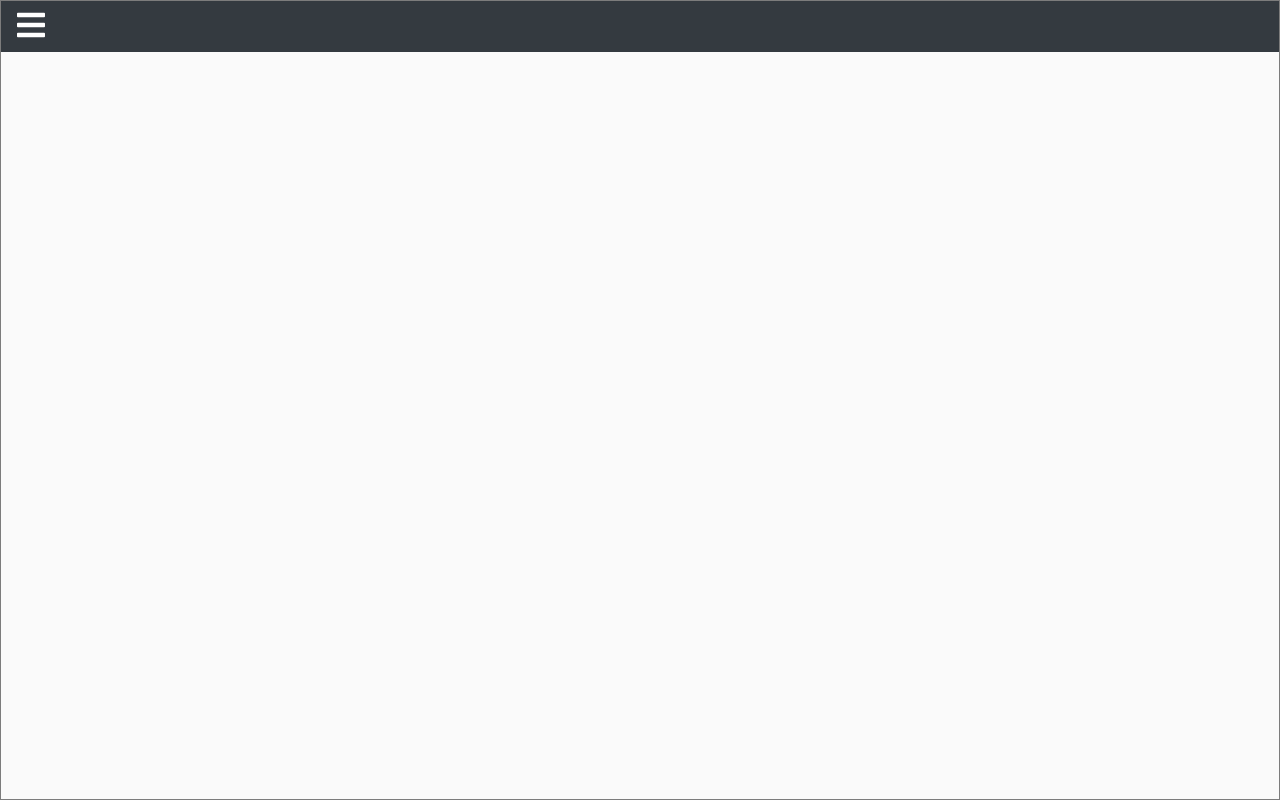
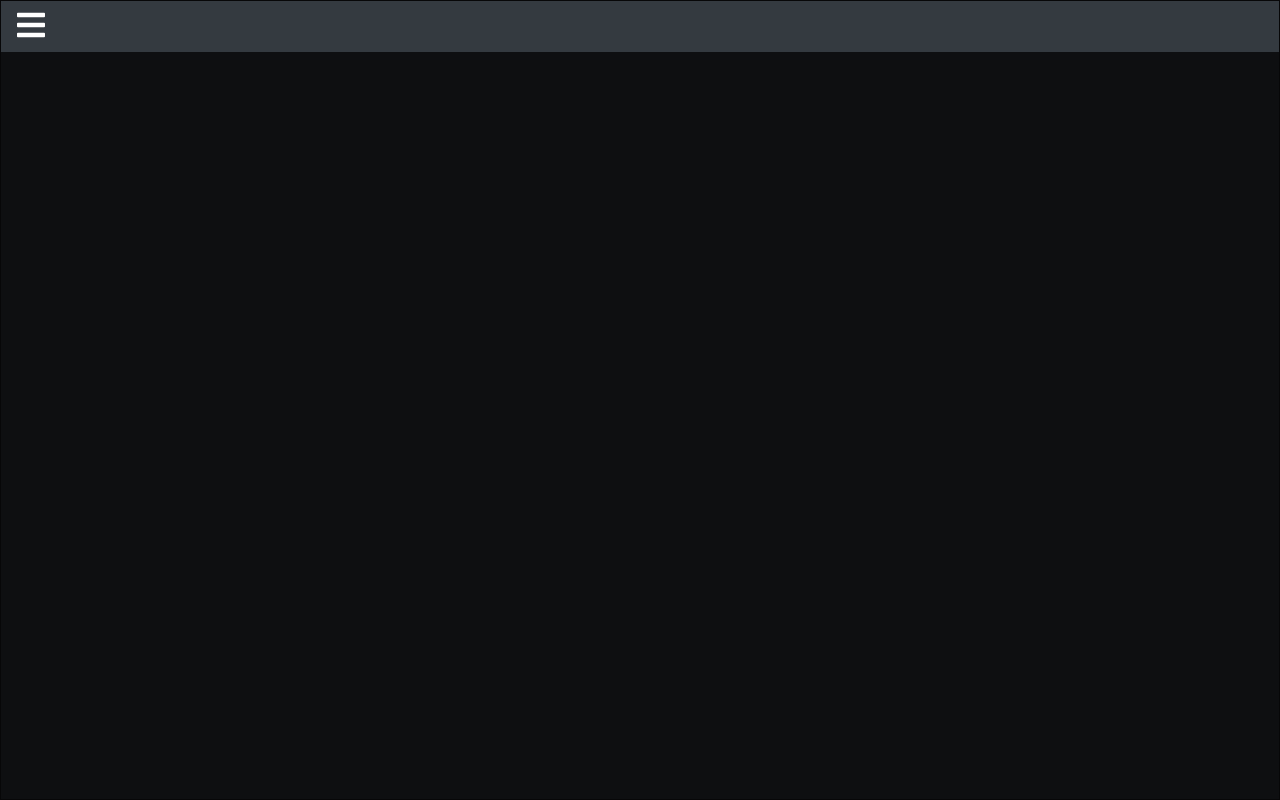
Before and after one commit to koandamb01/MyFlixZone, an Angular app in the folder public/: page / in a window 1280 px wide. Built offline with nearby package versions, Linux system fonts and the light colour scheme.

Commit message:
new updated on the movies

```diff
--- a/public/src/app/app.component.css
+++ b/public/src/app/app.component.css
@@ -1,16 +1,10 @@
 .root-container {
-    /* width: 500px;*/
     height: 100vh;
     border: 1px solid rgba(0, 0, 0, 0.5);
+    background-color: #0e0f11 !important;
+    color: aliceblue;
 }
 
-/* .root-sidenav-content {
-  display: flex;
-  height: 100%;
-  align-items: center;
-  justify-content: center;
-}
-   */
 .root-sidenav {
   width: 300px;
 }
--- a/public/src/app/components/movies-components/home/home.component.css
+++ b/public/src/app/components/movies-components/home/home.component.css
@@ -2,7 +2,7 @@ body,
 html {
   padding: 0 10px;
   margin: 0;
-  background: #0e0f11;
+  background: #0e0f11 !important;
   color: #ecf0f1;
   font-family: 'Open Sans', sans-serif;
   min-height: 100vh;
```
